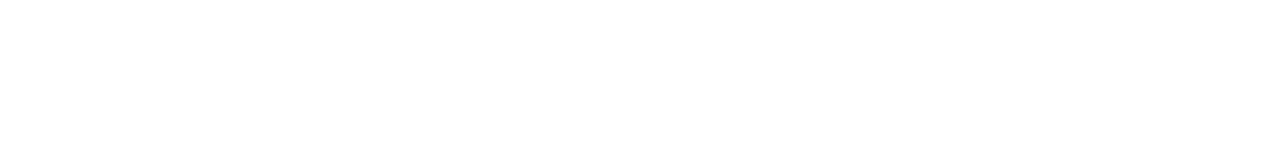
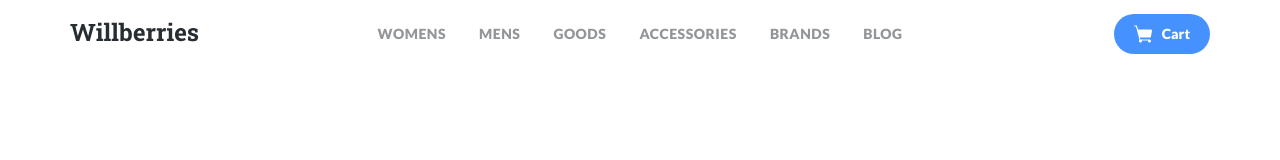
Before and after one commit to JuliaMalay/Wildberries, a plain HTML site: page index.html in a window 1280 px wide. Drawn offline with Linux system fonts and the light colour scheme.

Commit message:
created naigation panel

```diff
--- a/css/style.css
+++ b/css/style.css
@@ -0,0 +1,33 @@
+.navigation {
+  list-style: none;
+  padding: 0;
+}
+.navigation-link {
+  text-decoration: none;
+  color: #939699;
+  font-family: 'Lato', sans-serif;
+  font-style: normal;
+  font-weight: 900;
+  font-size: 14px;
+  line-height: 20px;
+  letter-spacing: 0.5px;
+  text-transform: uppercase;
+}
+.button {
+  padding: 10px 20px;
+  background: #4592ff;
+  border-radius: 20px;
+  border: none;
+  color: #fff;
+  font-family: 'Lato', sans-serif;
+  font-style: normal;
+  font-weight: 900;
+  font-size: 14px;
+  line-height: 20px;
+  display: flex;
+  align-items: center;
+  cursor: pointer;
+}
+.button-icon {
+  margin-right: 10px;
+}
--- a/index.html
+++ b/index.html
@@ -4,7 +4,62 @@
     <meta charset="UTF-8" />
     <meta name="viewport" content="width=device-width, initial-scale=1.0" />
     <title>Wildberries</title>
-    <link rel="stylesheet" href="/css/style.css" />
+    <link rel="stylesheet" href="/Wildberries/css/style.css" />
+    <link rel="preconnect" href="https://fonts.gstatic.com" />
+    <link
+      href="https://fonts.googleapis.com/css2?family=Lato:wght@400;900&display=swap"
+      rel="stylesheet"
+    />
+    <link rel="stylesheet" href="/Wildberries/css/bootstrap-grid.min.css" />
   </head>
-  <body></body>
+  <body>
+    <header class="container">
+      <div class="row justify-content-between align-items-center">
+        <div class="col-2">
+          <a href="/" class="logo-link">
+            <img
+              src="/Wildberries/img/logo.svg"
+              alt="logo: Wildberries"
+              class="logo-image"
+            />
+          </a>
+        </div>
+        <div class="col-6">
+          <nav>
+            <ul class="navigation d-flex justify-content-around">
+              <li class="navigation-item">
+                <a href="#" class="navigation-link">Womens</a>
+              </li>
+              <li class="navigation-item">
+                <a href="#" class="navigation-link">Mens</a>
+              </li>
+              <li class="navigation-item">
+                <a href="#" class="navigation-link">Goods</a>
+              </li>
+              <li class="navigation-item">
+                <a href="#" class="navigation-link">Accessories</a>
+              </li>
+              <li class="navigation-item">
+                <a href="#" class="navigation-link">Brands</a>
+              </li>
+              <li class="navigation-item">
+                <a href="#" class="navigation-link">Blog</a>
+              </li>
+            </ul>
+          </nav>
+        </div>
+        <div class="col-2 d-flex justify-content-end">
+          <button class="button">
+            <img
+              class="button-icon"
+              src="/Wildberries/img/cart.svg"
+              alt="icon: cart"
+            />
+            <span class="button-text">Cart</span>
+          </button>
+        </div>
+      </div>
+      <!-- /.row -->
+    </header>
+  </body>
 </html>
```
Also changed, not shown: img/cart.svg (added), img/logo.svg (added).
